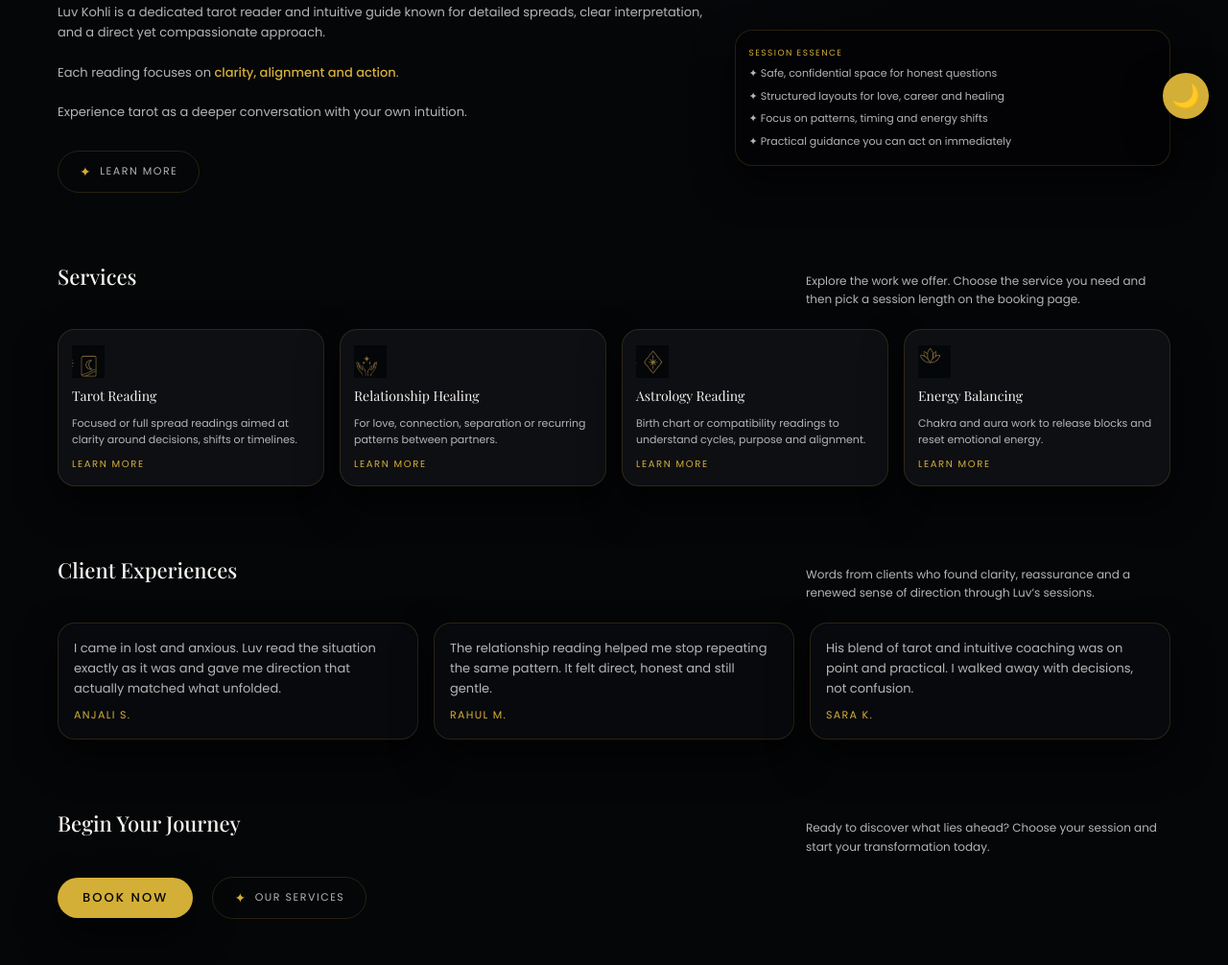
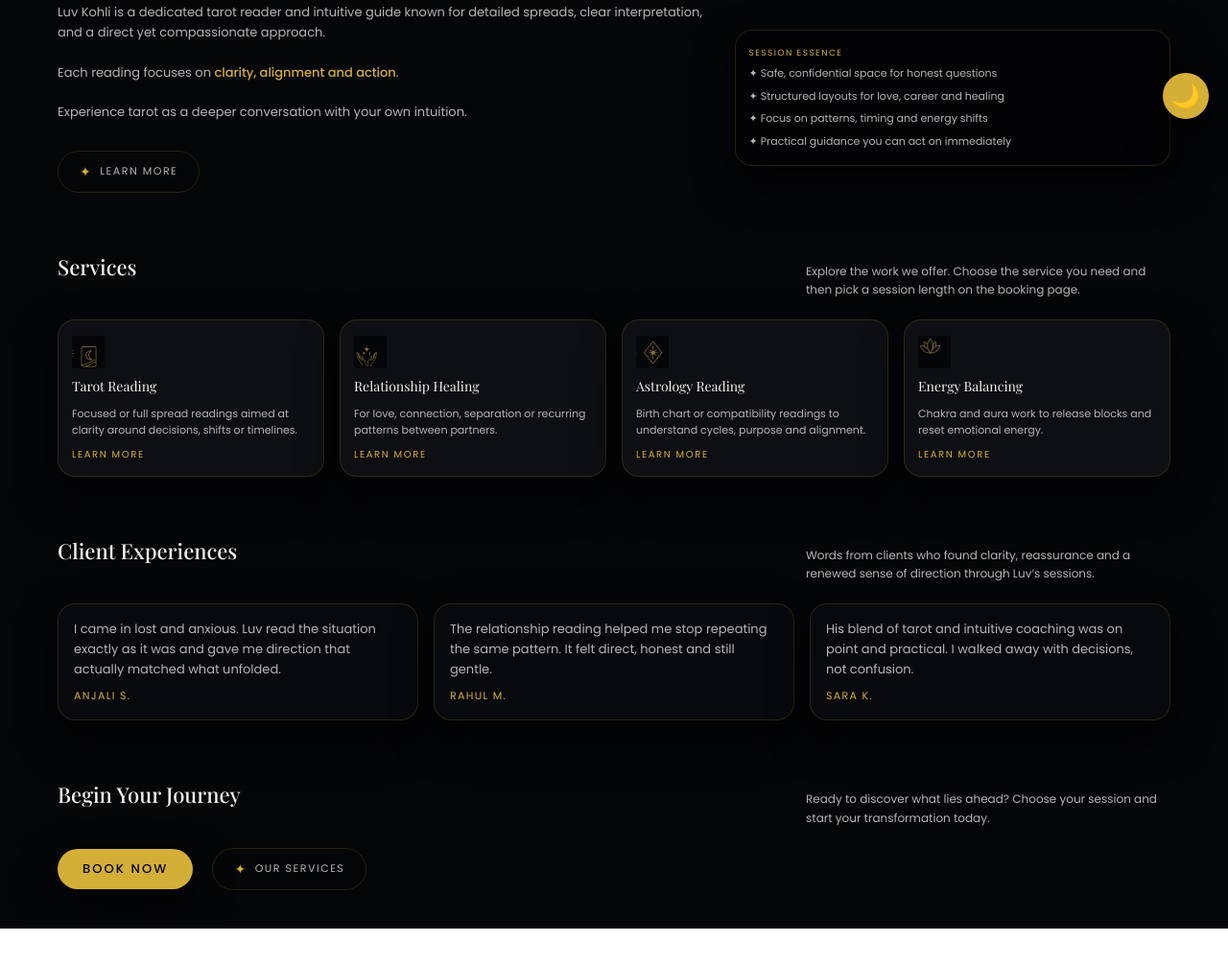
Before and after one commit to weavddigital/tarot-by-luv, a plain HTML site: page index.html in a window 1280 px wide. Shown: the part 656-1662 px from the top of the page at 96% size. After the commit the page ends 1624 px from the top, so only its background shows below. Drawn offline with nearby package versions, Linux system fonts and the light colour scheme.

Commit message:
Update style.css: reduce padding, enlarge logo, and refine section spacing

```diff
--- a/style.css
+++ b/style.css
@@ -46,7 +46,8 @@ img {
   max-width: var(--max-width);
   margin: 0 auto;
 /* Reduced bottom padding to avoid large empty space on shorter pages */
-  padding: 0 20px 40px;
+  /* Reduce bottom padding further to minimize large empty space on shorter pages */
+  padding: 0 20px 20px;
 }
 
 header {
@@ -136,7 +137,8 @@ header {
 
 /* Section spacing (reduced bottom padding to mitigate large empty spaces) */
 section {
-  padding: 40px 0 30px;
+  /* Slightly reduce bottom padding on sections to remove excess whitespace */
+  padding: 40px 0 20px;
 }
 
 .section-header {
```
